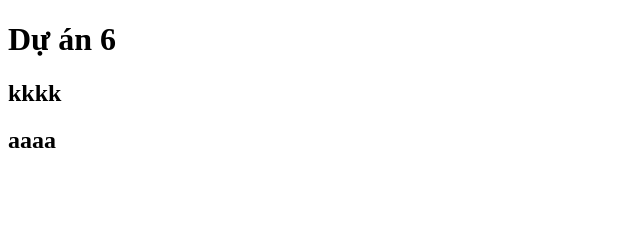
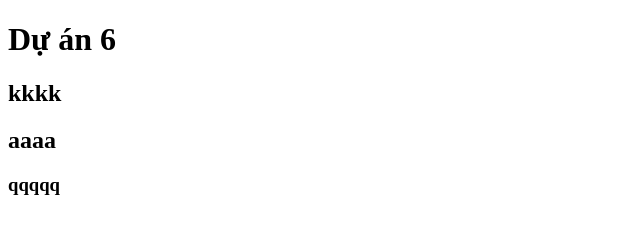
Before and after one commit to Hoang150120/duan6, a plain HTML site: page index.html in a window 1280 px wide. Shown: the full height of the page, 0-640 px from the left. Drawn offline with Linux system fonts and the light colour scheme.

Commit message:
1. commit lan 3

```diff
--- a/index.html
+++ b/index.html
@@ -9,5 +9,6 @@
     <h1>Dự án 6</h1>
     <h2>kkkk</h2>
     <h2>aaaa</h2>
+    <h3>qqqqq</h3>
   </body>
 </html>
```
